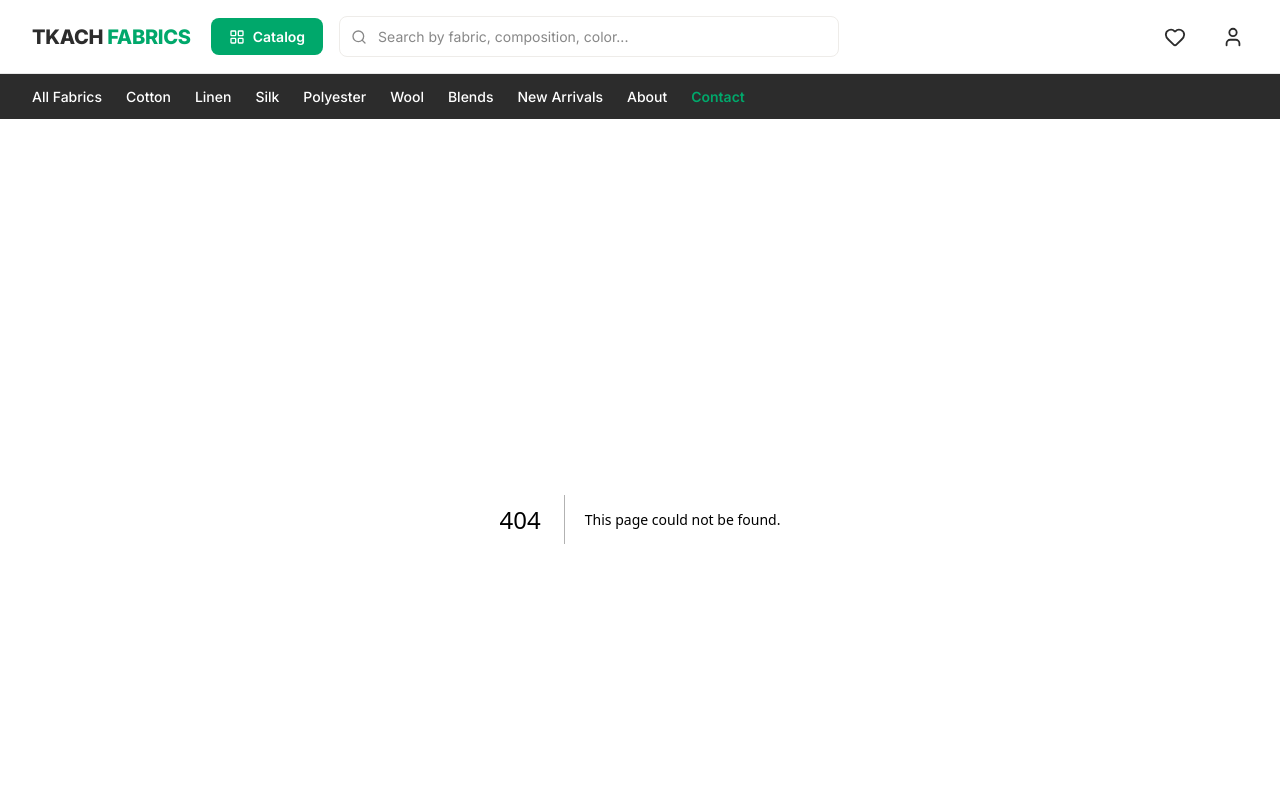
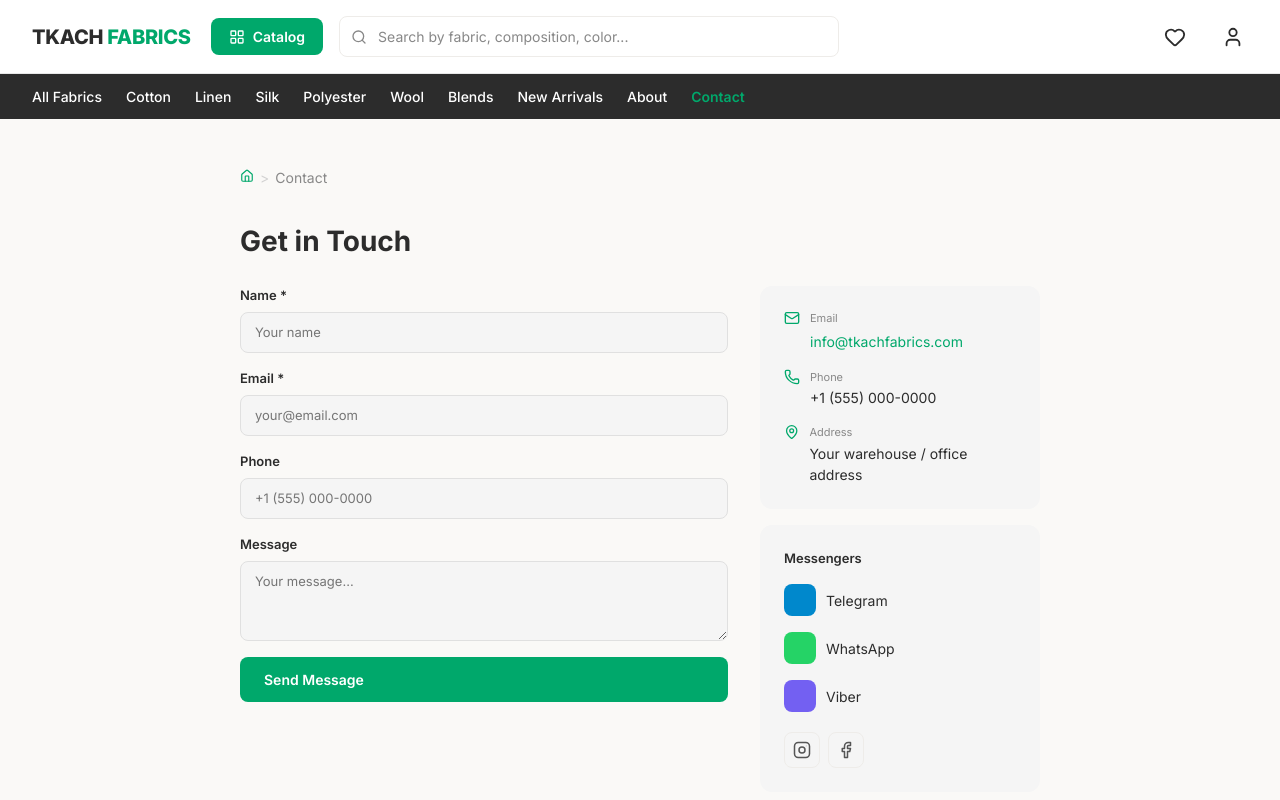
Before and after one commit to vladzsh/tkach-fabrics, a Next.js app: page /contact in a window 1280 px wide. Before the commit this address had no page. Shown: the top 800 px of the page. Built offline with nearby package versions, Linux system fonts and the light colour scheme.

Commit message:
feat: add Contact page with form, info card, map placeholder

```diff
--- /dev/null
+++ b/src/app/contact/page.module.css
@@ -0,0 +1,45 @@
+.page {
+  padding: 32px 24px;
+  background: var(--color-bg);
+}
+
+.content {
+  max-width: 800px;
+  margin: 0 auto;
+}
+
+.columns {
+  display: flex;
+  gap: 32px;
+}
+
+.formColumn {
+  flex: 1;
+}
+
+.infoColumn {
+  width: 280px;
+  flex-shrink: 0;
+}
+
+.map {
+  background: #e8e8e8;
+  border-radius: var(--radius-xl);
+  height: 280px;
+  margin-top: 32px;
+  display: flex;
+  align-items: center;
+  justify-content: center;
+  flex-direction: column;
+  gap: 8px;
+}
+
+@media (max-width: 640px) {
+  .columns {
+    flex-direction: column;
+  }
+
+  .infoColumn {
+    width: 100%;
+  }
+}
--- /dev/null
+++ b/src/app/contact/page.tsx
@@ -0,0 +1,40 @@
+import { MapPin } from 'lucide-react';
+import Breadcrumbs from '@/components/ui/Breadcrumbs';
+import ContactForm from '@/components/contact/ContactForm';
+import ContactInfo from '@/components/contact/ContactInfo';
+import styles from './page.module.css';
+
+export default function ContactPage() {
+  return (
+    <main className={styles.page}>
+      <div className={styles.content}>
+        <Breadcrumbs items={[{ label: 'Contact' }]} />
+
+        <h1
+          style={{
+            fontSize: '28px',
+            fontWeight: 700,
+            marginTop: '16px',
+            marginBottom: '24px',
+          }}
+        >
+          Get in Touch
+        </h1>
+
+        <div className={styles.columns}>
+          <div className={styles.formColumn}>
+            <ContactForm />
+          </div>
+          <div className={styles.infoColumn}>
+            <ContactInfo />
+          </div>
+        </div>
+
+        <div className={styles.map}>
+          <MapPin size={32} color="#bbb" />
+          <span style={{ fontSize: '14px', color: '#bbb' }}>Embedded Google Map</span>
+        </div>
+      </div>
+    </main>
+  );
+}
--- /dev/null
+++ b/src/components/contact/ContactForm.module.css
@@ -0,0 +1,27 @@
+.form {
+  display: flex;
+  flex-direction: column;
+  gap: 16px;
+}
+
+.success {
+  display: flex;
+  flex-direction: column;
+  align-items: center;
+  justify-content: center;
+  gap: 12px;
+  padding: 48px 24px;
+  text-align: center;
+}
+
+.successTitle {
+  font-size: 20px;
+  font-weight: 700;
+  color: var(--color-primary);
+}
+
+.successSub {
+  font-size: 14px;
+  color: var(--color-text-muted);
+  margin-bottom: 8px;
+}
--- /dev/null
+++ b/src/components/contact/ContactForm.tsx
@@ -0,0 +1,101 @@
+'use client';
+
+import { useState } from 'react';
+import { CheckCircle } from 'lucide-react';
+import Input from '@/components/ui/Input';
+import Button from '@/components/ui/Button';
+import styles from './ContactForm.module.css';
+
+export default function ContactForm() {
+  const [name, setName] = useState('');
+  const [email, setEmail] = useState('');
+  const [phone, setPhone] = useState('');
+  const [message, setMessage] = useState('');
+  const [submitted, setSubmitted] = useState(false);
+  const [errors, setErrors] = useState<{ name?: string; email?: string }>({});
+
+  function handleSubmit(e: React.FormEvent) {
+    e.preventDefault();
+    const newErrors: { name?: string; email?: string } = {};
+
+    if (!name.trim()) {
+      newErrors.name = 'Name is required';
+    }
+    if (!email.trim()) {
+      newErrors.email = 'Email is required';
+    } else if (!email.includes('@')) {
+      newErrors.email = 'Enter a valid email address';
+    }
+
+    if (Object.keys(newErrors).length > 0) {
+      setErrors(newErrors);
+      return;
+    }
+
+    setErrors({});
+    setSubmitted(true);
+  }
+
+  function handleReset() {
+    setName('');
+    setEmail('');
+    setPhone('');
+    setMessage('');
+    setErrors({});
+    setSubmitted(false);
+  }
+
+  if (submitted) {
+    return (
+      <div className={styles.success}>
+        <CheckCircle size={48} color="var(--color-accent)" />
+        <p className={styles.successTitle}>Message sent!</p>
+        <p className={styles.successSub}>We&apos;ll get back to you soon.</p>
+        <Button variant="outline" onClick={handleReset}>
+          Send Another
+        </Button>
+      </div>
+    );
+  }
+
+  return (
+    <form onSubmit={handleSubmit} className={styles.form} noValidate>
+      <Input
+        label="Name"
+        name="name"
+        placeholder="Your name"
+        required
+        value={name}
+        onChange={(e) => setName(e.target.value)}
+        error={errors.name}
+      />
+      <Input
+        label="Email"
+        name="email"
+        type="email"
+        placeholder="your@email.com"
+        required
+        value={email}
+        onChange={(e) => setEmail(e.target.value)}
+        error={errors.email}
+      />
+      <Input
+        label="Phone"
+        name="phone"
+        type="tel"
+        placeholder="+1 (555) 000-0000"
+        value={phone}
+        onChange={(e) => setPhone(e.target.value)}
+      />
+      <Input
+        label="Message"
+        name="message"
+        placeholder="Your message..."
+        textarea
+        value={message}
+        onChange={(e) => setMessage((e as unknown as React.ChangeEvent<HTMLTextAreaElement>).target.value)}
+      />
+      <Button type="submit">Send Message</Button>
+    </form>
+  );
+}
--- /dev/null
+++ b/src/components/contact/ContactInfo.module.css
@@ -0,0 +1,83 @@
+.card {
+  background: var(--color-light-gray);
+  border-radius: var(--radius-xl);
+  padding: 24px;
+  display: flex;
+  flex-direction: column;
+  gap: 16px;
+}
+
+.row {
+  display: flex;
+  align-items: flex-start;
+  gap: 10px;
+}
+
+.rowLabel {
+  font-size: 11px;
+  color: var(--color-text-secondary);
+  margin-bottom: 2px;
+}
+
+.rowValue {
+  font-size: 14px;
+  color: var(--color-primary);
+}
+
+.emailLink {
+  font-size: 14px;
+  color: var(--color-accent);
+}
+
+.emailLink:hover {
+  text-decoration: underline;
+}
+
+.messengersTitle {
+  font-size: 13px;
+  font-weight: 600;
+  color: var(--color-primary);
+}
+
+.messengerRow {
+  display: flex;
+  align-items: center;
+  gap: 10px;
+}
+
+.messengerIcon {
+  display: inline-block;
+  width: 32px;
+  height: 32px;
+  border-radius: 8px;
+  flex-shrink: 0;
+}
+
+.messengerName {
+  font-size: 14px;
+  color: var(--color-primary);
+}
+
+.socialRow {
+  display: flex;
+  gap: 8px;
+  margin-top: 4px;
+}
+
+.socialBtn {
+  width: 36px;
+  height: 36px;
+  background: var(--color-light-gray);
+  border: 1px solid var(--color-border);
+  border-radius: 8px;
+  display: flex;
+  align-items: center;
+  justify-content: center;
+  color: var(--color-text-muted);
+  cursor: pointer;
+  transition: background 0.15s;
+}
+
+.socialBtn:hover {
+  background: var(--color-mid-gray);
+}
--- /dev/null
+++ b/src/components/contact/ContactInfo.tsx
@@ -0,0 +1,80 @@
+import { Mail, Phone, MapPin } from 'lucide-react';
+import styles from './ContactInfo.module.css';
+
+function InstagramIcon() {
+  return (
+    <svg width="18" height="18" viewBox="0 0 24 24" fill="none" stroke="currentColor" strokeWidth="2" strokeLinecap="round" strokeLinejoin="round">
+      <rect x="2" y="2" width="20" height="20" rx="5" ry="5" />
+      <circle cx="12" cy="12" r="4" />
+      <circle cx="17.5" cy="6.5" r="0.5" fill="currentColor" stroke="none" />
+    </svg>
+  );
+}
+
+function FacebookIcon() {
+  return (
+    <svg width="18" height="18" viewBox="0 0 24 24" fill="none" stroke="currentColor" strokeWidth="2" strokeLinecap="round" strokeLinejoin="round">
+      <path d="M18 2h-3a5 5 0 0 0-5 5v3H7v4h3v8h4v-8h3l1-4h-4V7a1 1 0 0 1 1-1h3z" />
+    </svg>
+  );
+}
+
+export default function ContactInfo() {
+  return (
+    <div>
+      {/* Contact Details Card */}
+      <div className={styles.card}>
+        <div className={styles.row}>
+          <Mail size={16} color="var(--color-accent)" />
+          <div>
+            <div className={styles.rowLabel}>Email</div>
+            <a href="mailto:info@tkachfabrics.com" className={styles.emailLink}>
+              info@tkachfabrics.com
+            </a>
+          </div>
+        </div>
+        <div className={styles.row}>
+          <Phone size={16} color="var(--color-accent)" />
+          <div>
+            <div className={styles.rowLabel}>Phone</div>
+            <div className={styles.rowValue}>+1 (555) 000-0000</div>
+          </div>
+        </div>
+        <div className={styles.row}>
+          <MapPin size={16} color="var(--color-accent)" />
+          <div>
+            <div className={styles.rowLabel}>Address</div>
+            <div className={styles.rowValue}>Your warehouse / office address</div>
+          </div>
+        </div>
+      </div>
+
+      {/* Messengers Card */}
+      <div className={styles.card} style={{ marginTop: '16px' }}>
+        <div className={styles.messengersTitle}>Messengers</div>
+        <div className={styles.messengerRow}>
+          <span className={styles.messengerIcon} style={{ background: '#0088cc' }} />
+          <span className={styles.messengerName}>Telegram</span>
+        </div>
+        <div className={styles.messengerRow}>
+          <span className={styles.messengerIcon} style={{ background: '#25D366' }} />
+          <span className={styles.messengerName}>WhatsApp</span>
+        </div>
+        <div className={styles.messengerRow}>
+          <span className={styles.messengerIcon} style={{ background: '#7360f2' }} />
+          <span className={styles.messengerName}>Viber</span>
+        </div>
+
+        {/* Social Links */}
+        <div className={styles.socialRow}>
+          <button className={styles.socialBtn} aria-label="Instagram">
+            <InstagramIcon />
+          </button>
+          <button className={styles.socialBtn} aria-label="Facebook">
+            <FacebookIcon />
+          </button>
+        </div>
+      </div>
+    </div>
+  );
+}
```
